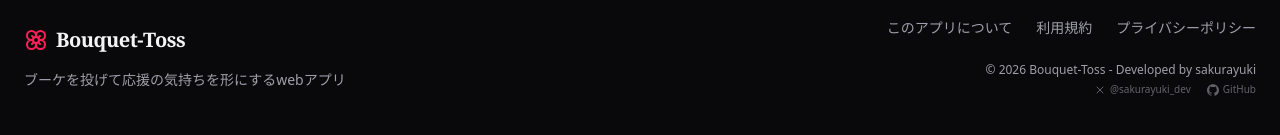
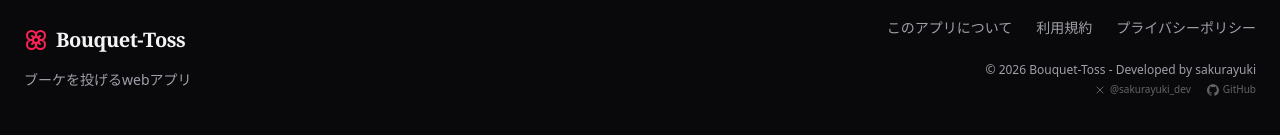
Before and after one commit to yuki-2525/Bouquet-Toss, a Next.js app: page / in a window 1280 px wide. Shown: the part 895-1030 px from the top of the page. Built offline with nearby package versions, Linux system fonts and the light colour scheme; no server answers.

Commit message:
Update footer description

```diff
--- a/src/frontend/components/Footer.tsx
+++ b/src/frontend/components/Footer.tsx
@@ -22,7 +22,7 @@ export function Footer() {
             <span className="text-xl font-serif font-black tracking-tight text-zinc-900 dark:text-zinc-100">Bouquet-Toss</span>
           </div>
           <p className="text-sm text-zinc-500 dark:text-zinc-400">
-            ブーケを投げて応援の気持ちを形にするwebアプリ
+            ブーケを投げるwebアプリ
           </p>
         </div>
 
```
